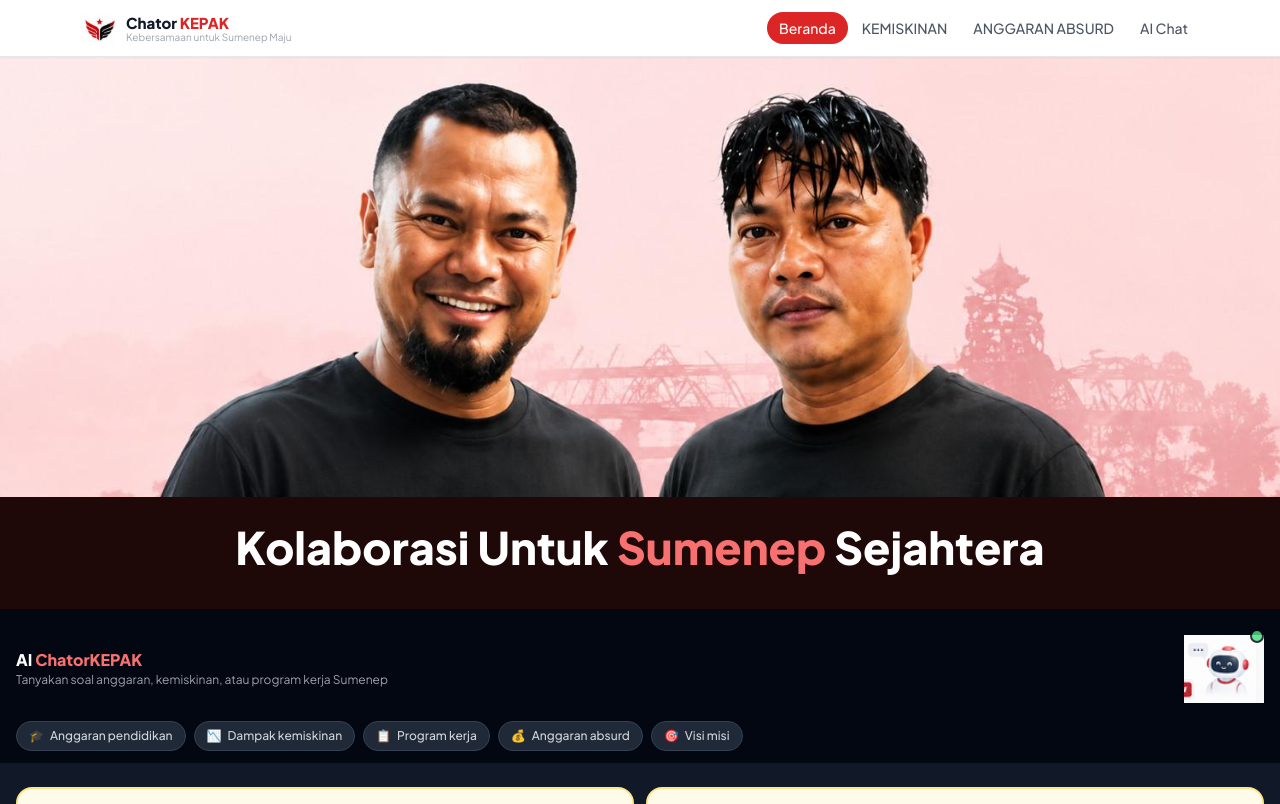
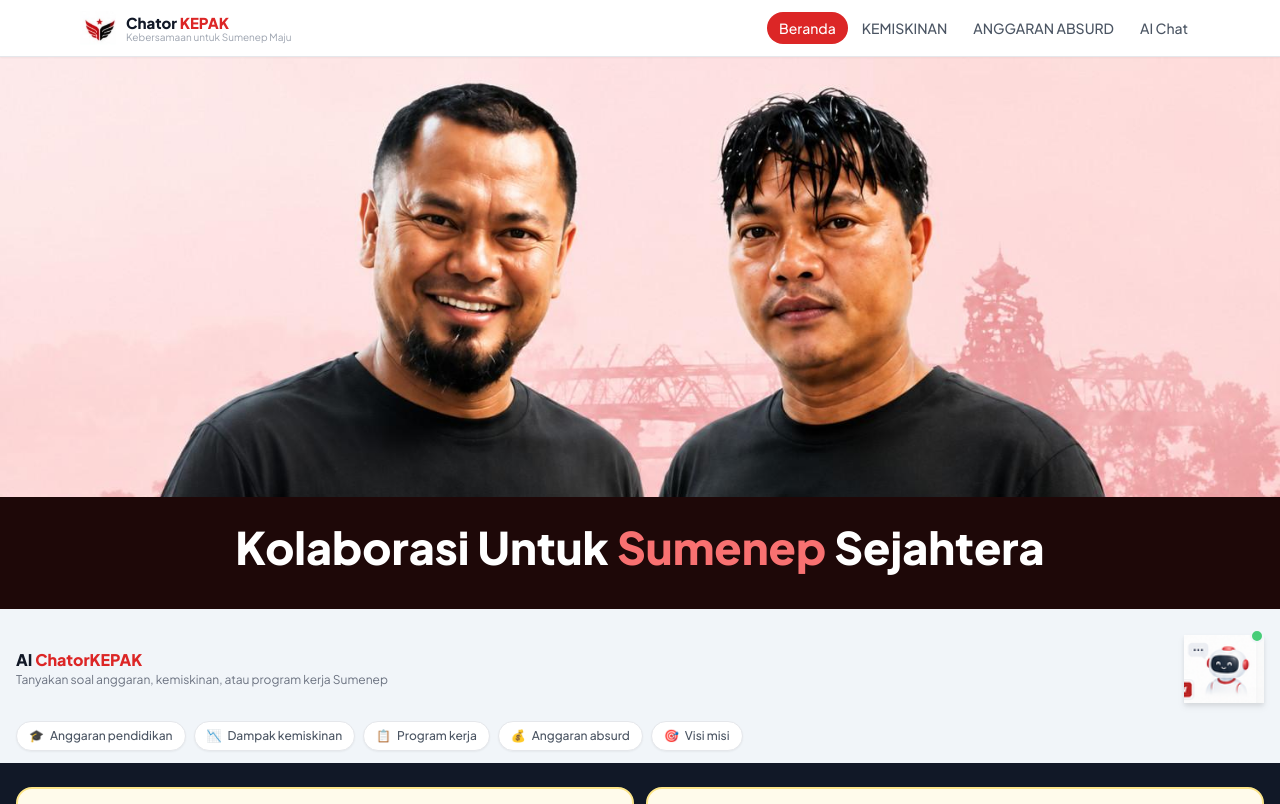
Before and after one commit to hamrasidi7-rgb/ChatorKEPAK, a Next.js app: page / in a window 1280 px wide. Shown: the top 804 px of the page. Built offline with nearby package versions, Linux system fonts and the light colour scheme.

Commit message:
feat: ganti latar section AI ke slate-100 elegan, sesuaikan teks dan pills

```diff
--- a/src/app/page.tsx
+++ b/src/app/page.tsx
@@ -23,29 +23,29 @@ export default function BerandaPage() {
       <HeroSection />
 
       {/* AI Chat Section — menonjol */}
-      <section className="bg-gray-950">
+      <section className="bg-slate-100">
         {/* Intro bar */}
         <div className="px-4 pt-5 pb-3 flex items-center gap-4">
           {/* Teks intro */}
           <div className="flex-1">
-            <p className="text-white font-extrabold text-base leading-tight">
-              AI <span className="text-red-400">ChatorKEPAK</span>
+            <p className="text-gray-900 font-extrabold text-base leading-tight">
+              AI <span className="text-brand-red">ChatorKEPAK</span>
             </p>
-            <p className="text-gray-400 text-xs mt-0.5 leading-snug">
+            <p className="text-gray-500 text-xs mt-0.5 leading-snug">
               Tanyakan soal anggaran, kemiskinan, atau program kerja Sumenep
             </p>
           </div>
-          {/* Robot icon — kanan, transparan */}
+          {/* Robot icon — kanan */}
           <div className="relative flex-shrink-0">
             <div className="w-20 h-20 relative">
               <Image
                 src="/images/ICON AI CHATOR KEPAK.png"
                 alt="AI ChatorKEPAK"
                 fill
-                className="object-contain mix-blend-screen"
+                className="object-contain drop-shadow-md"
               />
             </div>
-            <div className="absolute top-0 right-0 w-3.5 h-3.5 bg-green-400 rounded-full border-2 border-gray-950 animate-pulse" />
+            <div className="absolute top-0 right-0 w-3.5 h-3.5 bg-green-500 rounded-full border-2 border-slate-100 animate-pulse" />
           </div>
         </div>
 
@@ -59,7 +59,7 @@ export default function BerandaPage() {
                   setPendingQuestion(q.label);
                   setChatKey((k) => k + 1);
                 }}
-                className="flex items-center gap-1.5 px-3 py-1.5 rounded-full bg-gray-800 border border-gray-700 text-gray-300 text-xs font-medium hover:bg-gray-700 hover:border-red-500 hover:text-white transition-all whitespace-nowrap"
+                className="flex items-center gap-1.5 px-3 py-1.5 rounded-full bg-white border border-gray-200 text-gray-600 text-xs font-medium hover:bg-gray-50 hover:border-brand-red hover:text-brand-red transition-all whitespace-nowrap shadow-sm"
               >
                 <span>{q.icon}</span>
                 <span>{q.label}</span>
```
